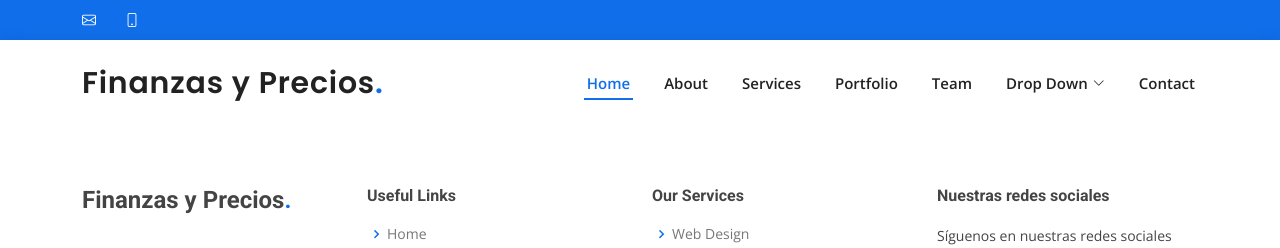
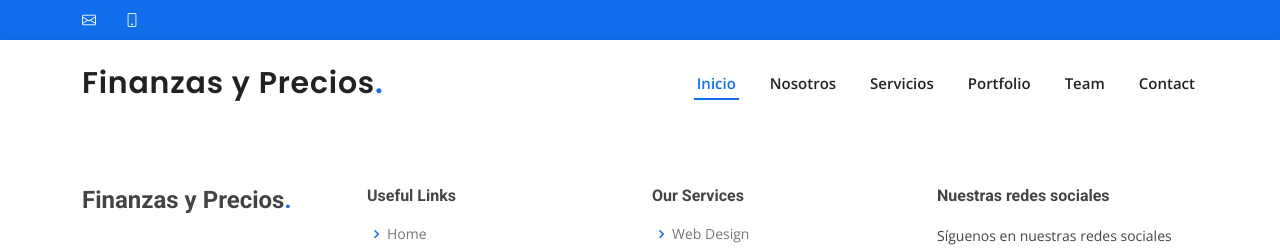
Before and after one commit to dayandavid/Finanzasyprecios, a Django app: template web/templates/main/base.html in a window 1280 px wide. Shown: the top 248 px of the page. Run offline with Django 4.2, Linux system fonts and the light colour scheme; the template is opened without the code that fills it, so the values that code supplies are empty; some libraries are stand-ins or nearby versions.

Commit message:
Arreglando parte del navbar

```diff
--- a/web/templates/main/base.html
+++ b/web/templates/main/base.html
@@ -74,29 +74,11 @@
 
 			<nav id="navbar" class="navbar">
 				<ul>
-					<li><a class="nav-link scrollto active" href="#hero">Home</a></li>
-					<li><a class="nav-link scrollto" href="#about">About</a></li>
-					<li><a class="nav-link scrollto" href="#services">Services</a></li>
+					<li><a class="nav-link scrollto active" href="{% url 'home' %}#hero">Inicio</a></li>
+					<li><a class="nav-link scrollto" href="{% url 'home' %}#about">Nosotros</a></li>
+					<li><a class="nav-link scrollto" href="{% url 'home' %}#services">Servicios</a></li>
 					<li><a class="nav-link scrollto " href="#portfolio">Portfolio</a></li>
 					<li><a class="nav-link scrollto" href="#team">Team</a></li>
-					<li class="dropdown"><a href="#"><span>Drop Down</span> <i class="bi bi-chevron-down"></i></a>
-						<ul>
-							<li><a href="#">Drop Down 1</a></li>
-							<li class="dropdown"><a href="#"><span>Deep Drop Down</span> <i
-										class="bi bi-chevron-right"></i></a>
-								<ul>
-									<li><a href="#">Deep Drop Down 1</a></li>
-									<li><a href="#">Deep Drop Down 2</a></li>
-									<li><a href="#">Deep Drop Down 3</a></li>
-									<li><a href="#">Deep Drop Down 4</a></li>
-									<li><a href="#">Deep Drop Down 5</a></li>
-								</ul>
-							</li>
-							<li><a href="#">Drop Down 2</a></li>
-							<li><a href="#">Drop Down 3</a></li>
-							<li><a href="#">Drop Down 4</a></li>
-						</ul>
-					</li>
 					<li><a class="nav-link scrollto" href="#contact">Contact</a></li>
 				</ul>
 				<i class="bi bi-list mobile-nav-toggle"></i>
```
